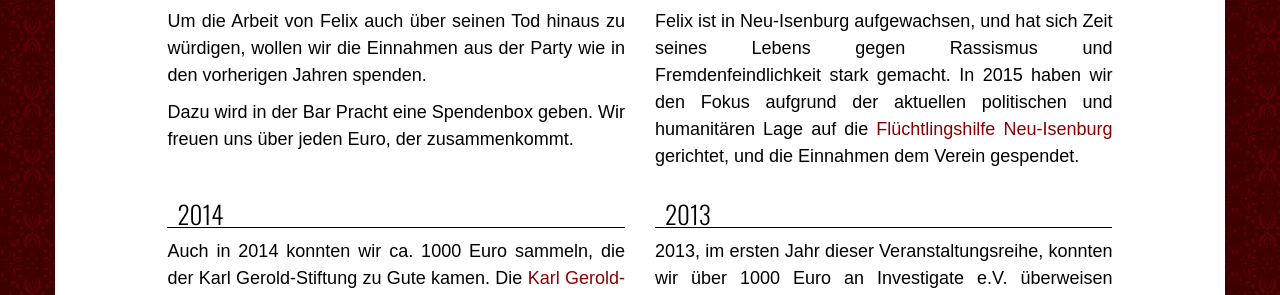
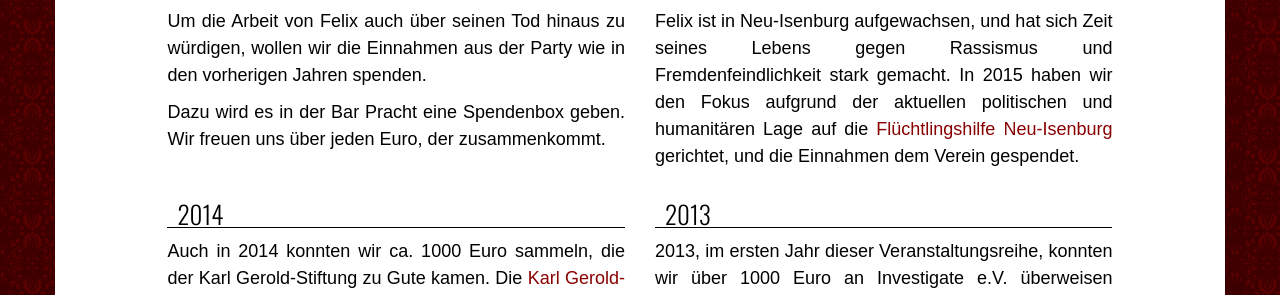
Before and after one commit to dhalla/felixhelbig-ev, a PHP site: page / in a window 1280 px wide. Shown: the part 2044-2339 px from the top of the page. Run offline with PHP 8.4, Linux system fonts and the light colour scheme; some libraries are stand-ins or nearby versions; some web fonts are replaced.

Commit message:
SChreibfehler korrigiert

```diff
--- a/index.php
+++ b/index.php
@@ -229,7 +229,7 @@
                 Um die Arbeit von Felix auch über seinen Tod hinaus zu würdigen, wollen wir die Einnahmen aus der Party wie in den vorherigen Jahren spenden.
               </p>
               <p>
-                Dazu wird in der Bar Pracht eine Spendenbox geben. Wir freuen uns über jeden Euro, der zusammenkommt.
+                Dazu wird es in der Bar Pracht eine Spendenbox geben. Wir freuen uns über jeden Euro, der zusammenkommt.
               </p>
             </div>
             <div class="col-md-5">
```
